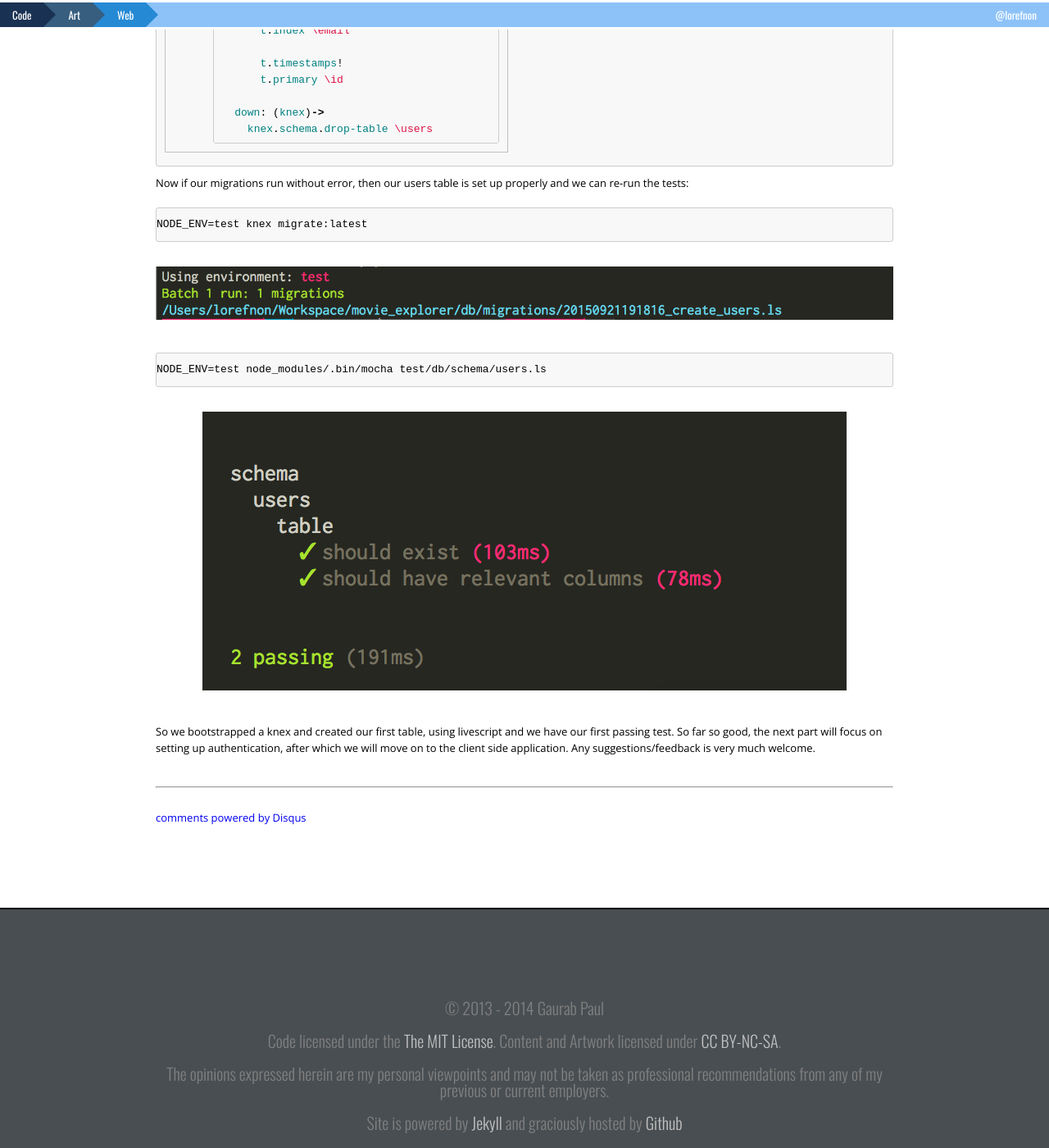
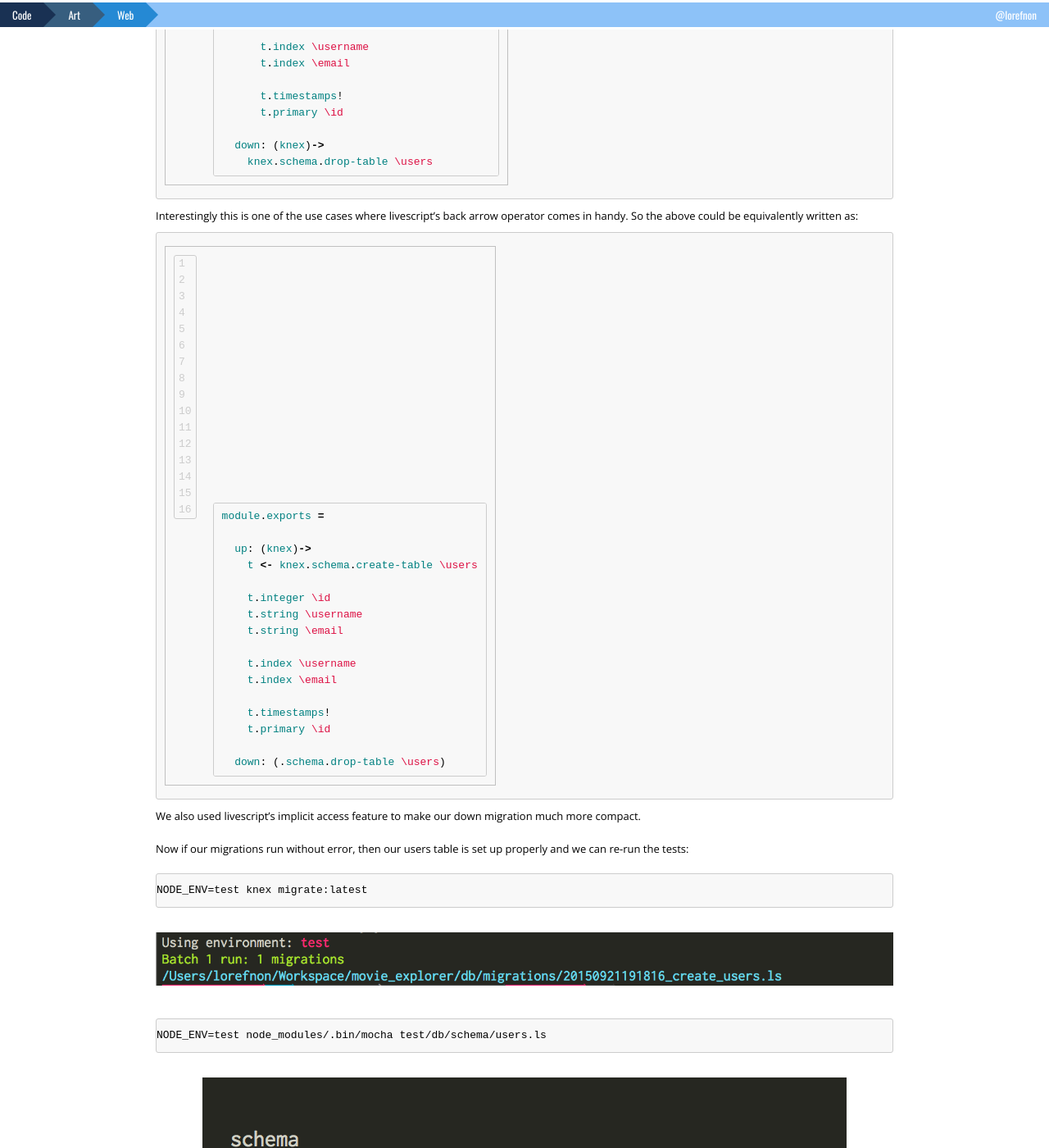
Before and after one commit to lorefnon/lorefnon.github.com, a Jekyll site: the page built from _posts/2015-09-22-going-full-stack-functional-with-node.md, in a window 1280 px wide and 1400 px high, scrolled down 5674 px. Shown: the whole window at 82% size. Built offline with Jekyll 4.4.1, drawn with Linux system fonts in a browser that asks for light colours; Markdown is read by kramdown in place of the engine named in the settings; comment, search, counter and statistics services are not loaded; some of the changed text lies outside the part shown.

Commit message:
Micro enhancements

````diff
--- a/_posts/2015-09-22-going-full-stack-functional-with-node.md
+++ b/_posts/2015-09-22-going-full-stack-functional-with-node.md
@@ -148,6 +148,8 @@ We can use livescript for our migration files as well. To change the extension o
 for i in $(ls); do mv $i $(echo $i | sed 's/.js/.ls/'); done
 ```
 
+A simple migration to create our users table will look something like this:
+
 `db/migrations/20150921193358_create_users.ls`
 
 {% highlight livescript linenos %}
@@ -170,6 +172,30 @@ module.exports =
     knex.schema.drop-table \users
 {% endhighlight %}
 
+Interestingly this is one of the use cases where livescript's back arrow operator comes in handy. So the above could be equivalently written as:
+
+{% highlight livescript linenos %}
+module.exports =
+
+  up: (knex)->
+    t <- knex.schema.create-table \users
+
+    t.integer \id
+    t.string \username
+    t.string \email
+
+    t.index \username
+    t.index \email
+
+    t.timestamps!
+    t.primary \id
+
+  down: (.schema.drop-table \users)
+
+{% endhighlight %}
+
+We also used livescript's implicit access feature to make our down migration much more compact.
+
 Now if our migrations run without error, then our users table is set up properly and we can re-run the tests:
 
 ```
````
